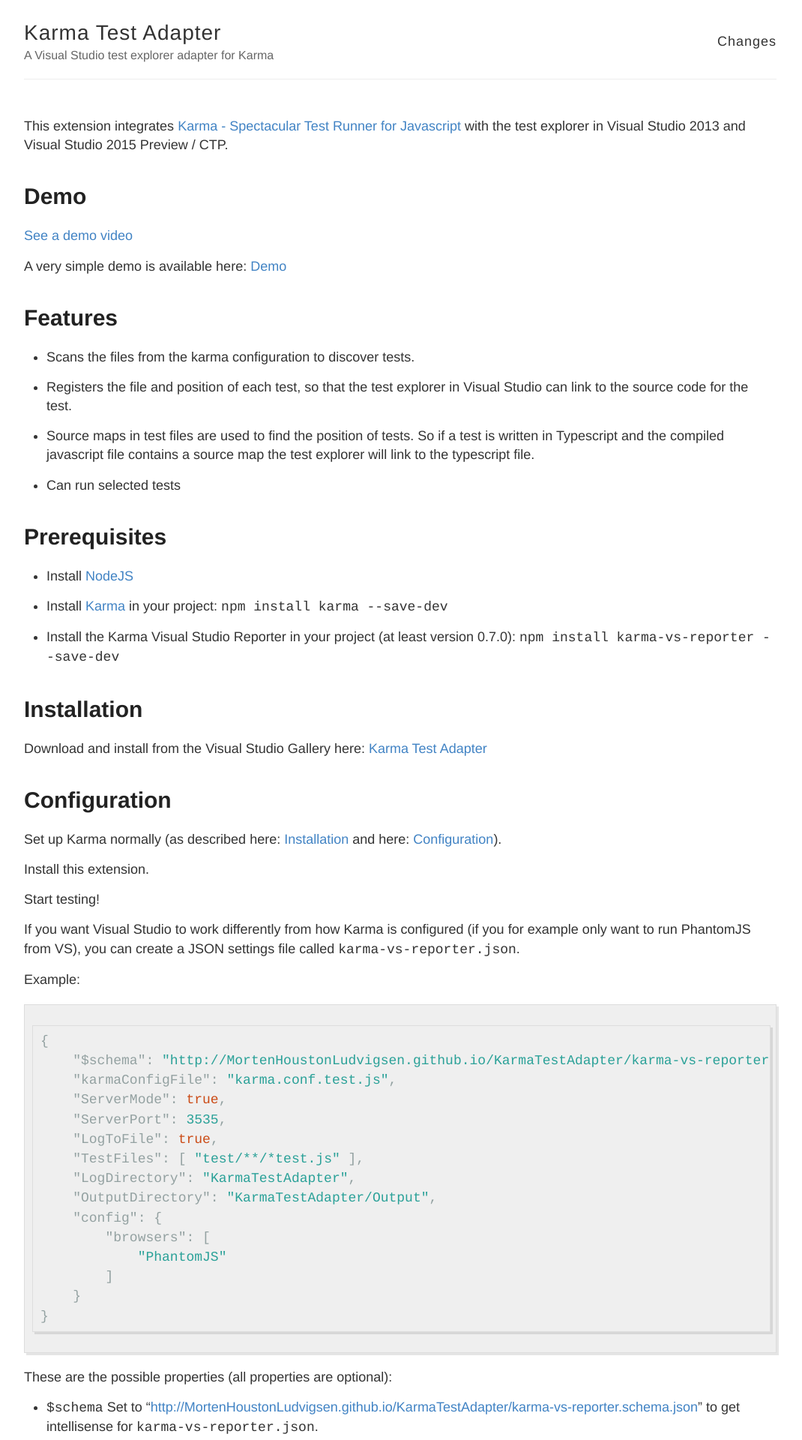
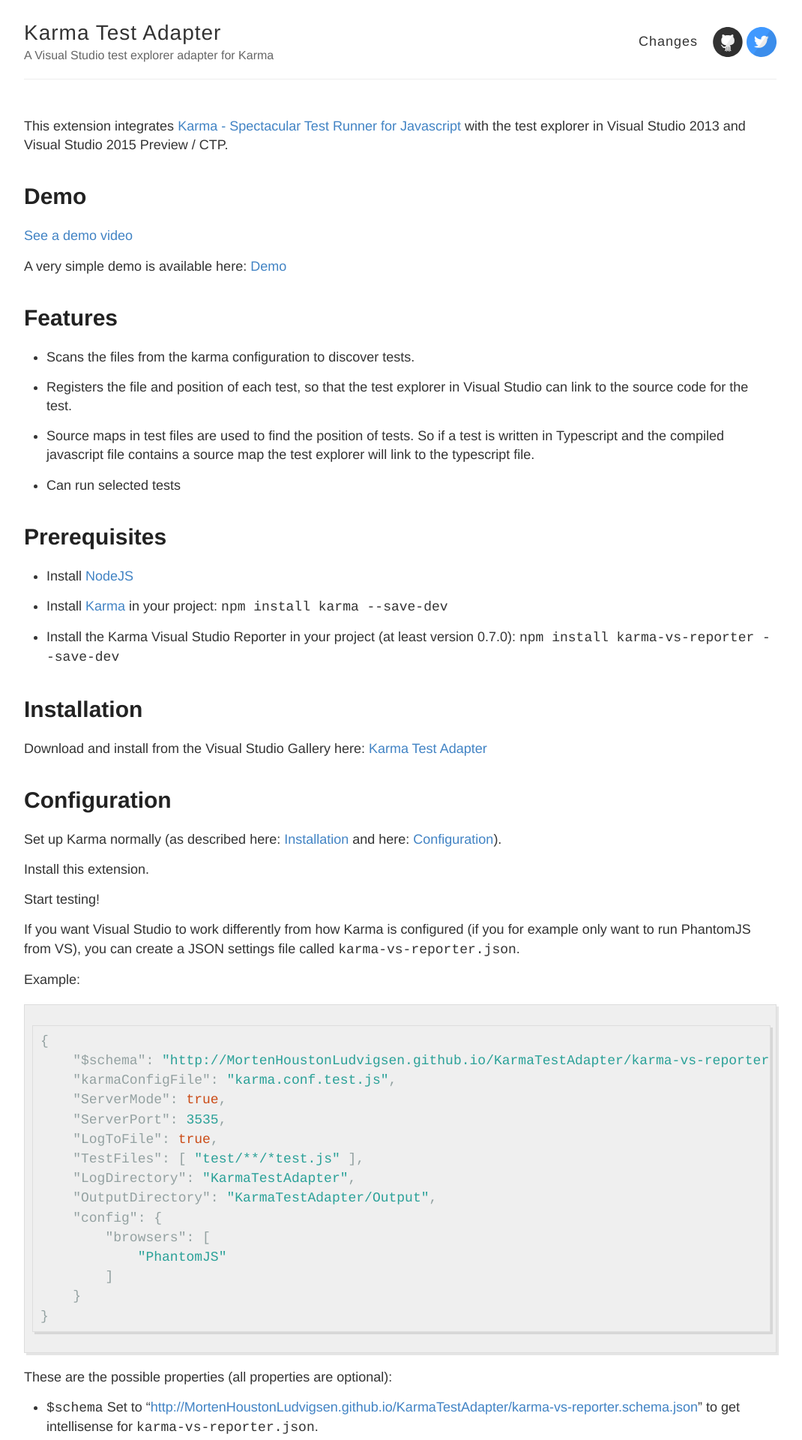
Before and after one commit to MortenHoustonLudvigsen/KarmaTestAdapter, a Jekyll site: the page built from index.md, in a window 1280 px wide. Shown: the top 1920 px of the page at 75% size, without its empty margins (106-1176 px from the left). Built offline with Jekyll 4.4.1, drawn with Linux system fonts in a browser that asks for light colours; Markdown is read by kramdown in place of the engine named in the settings.

Commit message:
Move site icons to header

```diff
--- a/_layouts/default.html
+++ b/_layouts/default.html
@@ -29,9 +29,12 @@
             <p class="site-description">{{ site.description }}</p>
           </div>
 
+          <div class="site-icons">{% include svg-icons.html %}</div>
+
           <nav>
             <a href="{{ site.baseurl }}/changes">Changes</a>
           </nav>
+
         </header>
       </div>
     </div>
@@ -40,6 +43,7 @@
       {{ content }}
     </div>
 
+<!--
     <div class="wrapper-footer">
       <div class="container">
         <footer class="footer">
@@ -47,7 +51,7 @@
         </footer>
       </div>
     </div>
-
+-->
     {% include analytics.html %}
   </body>
 </html>
--- a/style.scss
+++ b/style.scss
@@ -238,6 +238,12 @@
   }
 }
 
+.site-icons {
+  float: right;
+  margin-left: 20px;
+  margin-top: 16px; // @TODO: Vertically middle align
+}
+
 //
 // .main
 //
```
